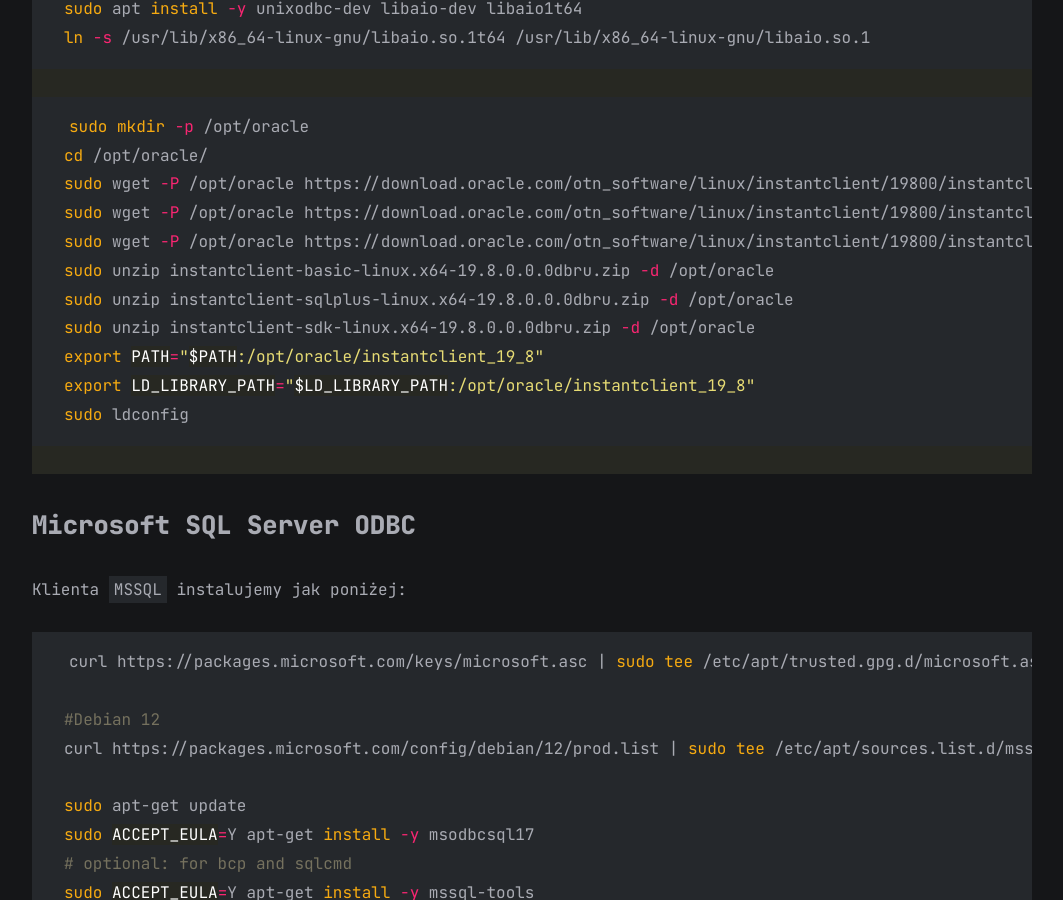
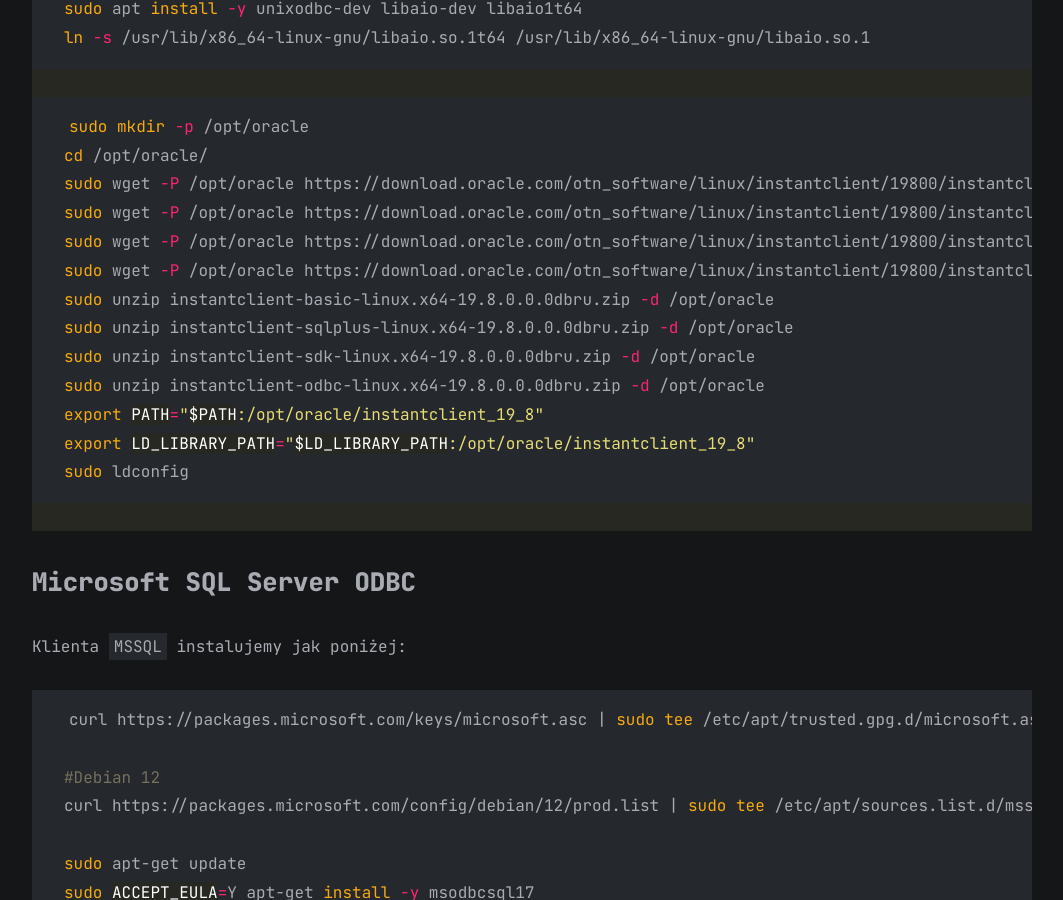
Before and after one commit to mikelogaciuk/mikelogaciuk.github.io, a Jekyll site: the page built from all_collections/_posts/2024-07-13-przygotowanie-linuxa-do-pracy-sre.md, in a window 1280 px wide and 900 px high, scrolled down 24660 px. Shown: the whole window, without its empty margins (108-1171 px from the left). Built offline with Jekyll 4.4.1, drawn with Linux system fonts in a browser that asks for light colours.

Commit message:
Add Oracle ODBC to setup

```diff
--- a/all_collections/_posts/2024-07-13-przygotowanie-linuxa-do-pracy-sre.md
+++ b/all_collections/_posts/2024-07-13-przygotowanie-linuxa-do-pracy-sre.md
@@ -825,9 +825,11 @@
 sudo wget -P /opt/oracle https://download.oracle.com/otn_software/linux/instantclient/19800/instantclient-basic-linux.x64-19.8.0.0.0dbru.zip
 sudo wget -P /opt/oracle https://download.oracle.com/otn_software/linux/instantclient/19800/instantclient-sqlplus-linux.x64-19.8.0.0.0dbru.zip
 sudo wget -P /opt/oracle https://download.oracle.com/otn_software/linux/instantclient/19800/instantclient-sdk-linux.x64-19.8.0.0.0dbru.zip
+sudo wget -P /opt/oracle https://download.oracle.com/otn_software/linux/instantclient/19800/instantclient-odbc-linux.x64-19.8.0.0.0dbru.zip
 sudo unzip instantclient-basic-linux.x64-19.8.0.0.0dbru.zip -d /opt/oracle
 sudo unzip instantclient-sqlplus-linux.x64-19.8.0.0.0dbru.zip -d /opt/oracle
 sudo unzip instantclient-sdk-linux.x64-19.8.0.0.0dbru.zip -d /opt/oracle
+sudo unzip instantclient-odbc-linux.x64-19.8.0.0.0dbru.zip -d /opt/oracle
 export PATH="$PATH:/opt/oracle/instantclient_19_8"
 export LD_LIBRARY_PATH="$LD_LIBRARY_PATH:/opt/oracle/instantclient_19_8"
 sudo ldconfig
```
